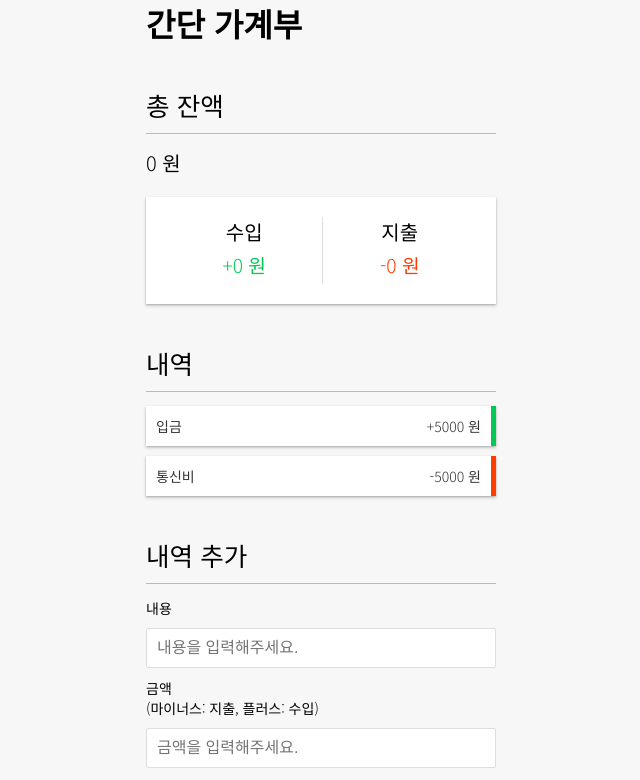
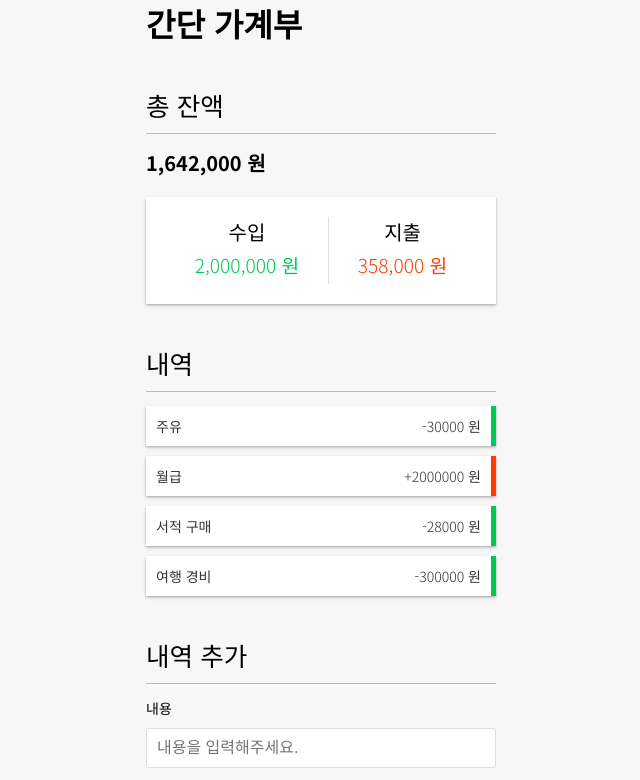
Before and after one commit to bongjoi/moneybook, a React (Create React App) app: page / in a window 1280 px wide. Shown: the top 780 px of the page, without its empty margins (319-959 px from the left). Built offline with nearby package versions, Linux system fonts and the light colour scheme.

Commit message:
context 생성 후 dummy state로 총 잔액, 수입, 지출, 내역 출력해보기

```diff
--- a/src/App.css
+++ b/src/App.css
@@ -54,6 +54,7 @@ h3 {
 
 .balance {
   font-size: 1.25rem;
+  font-weight: 700;
 }
 
 .inc-exp-container {
--- a/src/App.js
+++ b/src/App.js
@@ -5,11 +5,14 @@ import { Balance } from './components/Balance'
 import { IncomeAndExpenses } from './components/IncomeAndExpenses'
 import { TransactionList } from './components/TransactionList'
 import { AddTransaction } from './components/AddTransaction'
+
+import { GlobalProvider } from './context/GlobalState'
+
 import './App.css'
 
 function App() {
   return (
-    <div>
+    <GlobalProvider>
       <Header />
       <div className="container">
         <Balance />
@@ -17,7 +20,7 @@ function App() {
         <TransactionList />
         <AddTransaction />
       </div>
-    </div>
+    </GlobalProvider>
   )
 }
 
--- a/src/components/AddTransaction.js
+++ b/src/components/AddTransaction.js
@@ -1,13 +1,22 @@
-import React from 'react'
+import React, { useState } from 'react'
 
 export const AddTransaction = () => {
+  const [text, setText] = useState('')
+  const [amount, setAmount] = useState(0)
+
   return (
     <>
       <h2 className="sub-title">내역 추가</h2>
       <form>
         <div>
           <label htmlFor="text">내용</label>
-          <input type="text" id="text" placeholder="내용을 입력해주세요." />
+          <input
+            type="text"
+            id="text"
+            value={text}
+            onChange={(e) => setText(e.target.value)}
+            placeholder="내용을 입력해주세요."
+          />
         </div>
         <div>
           <label htmlFor="amount">
@@ -15,7 +24,13 @@ export const AddTransaction = () => {
             <br />
             (마이너스: 지출, 플러스: 수입)
           </label>
-          <input type="number" id="amount" placeholder="금액을 입력해주세요." />
+          <input
+            type="number"
+            id="amount"
+            value={amount}
+            onChange={(e) => setAmount(e.target.value)}
+            placeholder="금액을 입력해주세요."
+          />
         </div>
         <button className="btn">내역 추가하기</button>
       </form>
--- a/src/components/Balance.js
+++ b/src/components/Balance.js
@@ -1,10 +1,18 @@
-import React from 'react'
+import React, { useContext } from 'react'
+
+import { GlobalContext } from '../context/GlobalState'
+import { currencyFormatter } from '../utils/currencyFormatter'
 
 export const Balance = () => {
+  const { transactions } = useContext(GlobalContext)
+  const amounts = transactions.map(({ amount }) => amount)
+  const total = amounts.reduce((acc, cur) => (acc += cur), 0)
+  const totCurrency = currencyFormatter(total)
+
   return (
     <>
       <h2 className="sub-title">총 잔액</h2>
-      <p className="balance">0 원</p>
+      <p className="balance">{totCurrency} 원</p>
     </>
   )
 }
--- a/src/components/IncomeAndExpenses.js
+++ b/src/components/IncomeAndExpenses.js
@@ -1,15 +1,25 @@
-import React from 'react'
+import React, { useContext } from 'react'
+
+import { GlobalContext } from '../context/GlobalState'
+import { currencyFormatter } from '../utils/currencyFormatter'
 
 export const IncomeAndExpenses = () => {
+  const { transactions } = useContext(GlobalContext)
+  const amounts = transactions.map(({ amount }) => amount)
+  const income = amounts.filter((item) => item > 0).reduce((acc, cur) => (acc += cur), 0)
+  const incCurrency = currencyFormatter(income)
+  const expense = amounts.filter((item) => item < 0).reduce((acc, cur) => (acc += cur), 0) * -1
+  const expCurrency = currencyFormatter(expense)
+
   return (
     <div className="inc-exp-container">
       <div>
         <h3>수입</h3>
-        <p className="money money--plus">+0 원</p>
+        <p className="money money--plus">{incCurrency} 원</p>
       </div>
       <div>
         <h3>지출</h3>
-        <p className="money money--minus">-0 원</p>
+        <p className="money money--minus">{expCurrency} 원</p>
       </div>
     </div>
   )
--- /dev/null
+++ b/src/components/Transaction.js
@@ -0,0 +1,19 @@
+import React from 'react'
+
+export const Transaction = ({ text, amount }) => {
+  const sign = amount < 0 ? '-' : '+'
+
+  return (
+    <li
+      className={
+        'transaction__item ' + (amount < 0 ? 'transaction__item--plus' : 'transaction__item--minus')
+      }>
+      {text}
+      <span>
+        {sign}
+        {Math.abs(amount)} 원
+      </span>
+      <button className="btn--delete">x</button>
+    </li>
+  )
+}
--- a/src/components/TransactionList.js
+++ b/src/components/TransactionList.js
@@ -1,20 +1,18 @@
-import React from 'react'
+import React, { useContext } from 'react'
+
+import { Transaction } from './Transaction'
+import { GlobalContext } from '../context/GlobalState'
 
 export const TransactionList = () => {
+  const { transactions } = useContext(GlobalContext)
+
   return (
     <>
       <h2 className="sub-title">내역</h2>
       <ul className="transaction__list">
-        <li className="transaction__item transaction__item--plus">
-          입금
-          <span>+5000 원</span>
-          <button className="btn--delete">x</button>
-        </li>
-        <li className="transaction__item transaction__item--minus">
-          통신비
-          <span>-5000 원</span>
-          <button className="btn--delete">x</button>
-        </li>
+        {transactions.map((transaction) => (
+          <Transaction key={transaction.id} {...transaction} />
+        ))}
       </ul>
     </>
   )
--- /dev/null
+++ b/src/context/AppReducer.js
@@ -0,0 +1,6 @@
+export default (state, action) => {
+  switch (action.type) {
+    default:
+      return state
+  }
+}
--- /dev/null
+++ b/src/context/GlobalState.js
@@ -0,0 +1,26 @@
+import React, { createContext, useReducer } from 'react'
+import AppReducer from './AppReducer'
+
+// Initial State
+const initialState = {
+  transactions: [
+    { id: 1, text: '주유', amount: -30000 },
+    { id: 2, text: '월급', amount: 2000000 },
+    { id: 3, text: '서적 구매', amount: -28000 },
+    { id: 4, text: '여행 경비', amount: -300000 }
+  ]
+}
+
+// Create context
+export const GlobalContext = createContext(initialState)
+
+// Provider component
+export const GlobalProvider = ({ children }) => {
+  const [state, dispatch] = useReducer(AppReducer, initialState)
+
+  return (
+    <GlobalContext.Provider value={{ transactions: state.transactions }}>
+      {children}
+    </GlobalContext.Provider>
+  )
+}
--- /dev/null
+++ b/src/utils/currencyFormatter.js
@@ -0,0 +1 @@
+export const currencyFormatter = (num) => num.toString().replace(/\B(?=(\d{3})+(?!\d))/g, ',')
```
